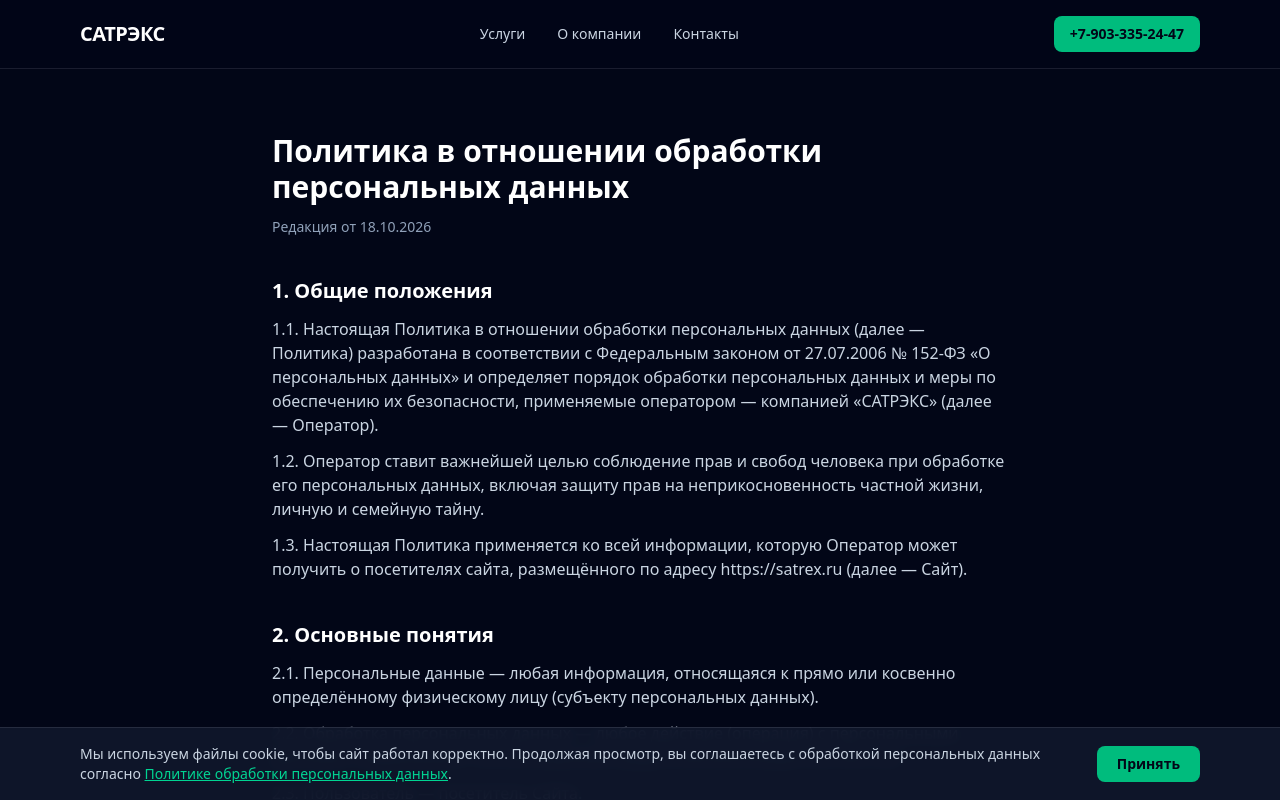
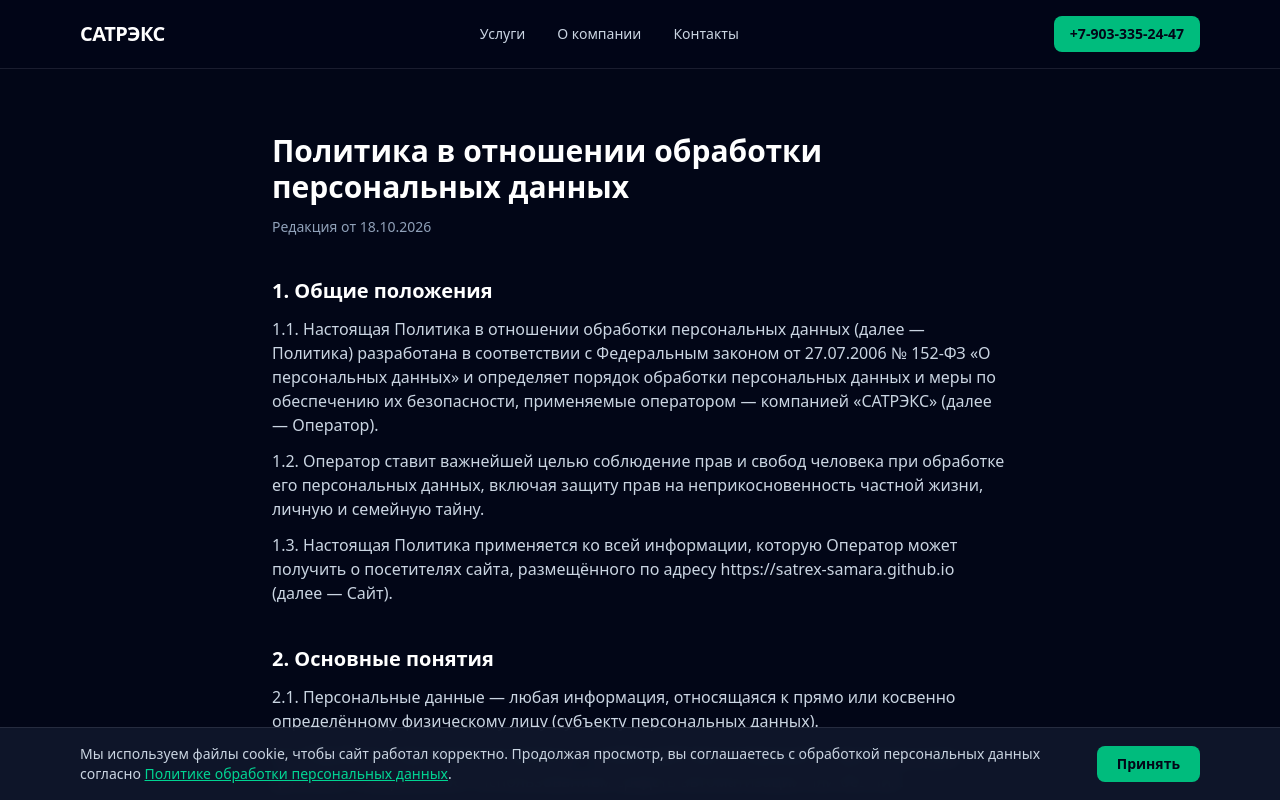
Before and after one commit to satrex-samara/satrex-samara.github.io, a Next.js app: page /privacy in a window 1280 px wide. Shown: the top 800 px of the page. Built offline with nearby package versions, Linux system fonts and the light colour scheme.

Commit message:
Point canonical URLs, JSON-LD, sitemap and robots at satrex-samara.github.io

```diff
--- a/app/layout.tsx
+++ b/app/layout.tsx
@@ -6,7 +6,7 @@ import CurrentYear from "./current-year";
 import CookieBanner from "./cookie-banner";
 
 export const metadata: Metadata = {
-  metadataBase: new URL("https://satrex.ru"),
+  metadataBase: new URL("https://satrex-samara.github.io"),
   title: "Железнодорожные грузоперевозки в Самаре — станция Кряж | САТРЭКС",
   description:
     "Железнодорожные грузоперевозки в Самаре и области: станция Кряж, предоставление вагонов, подача и уборка, погрузочно-разгрузочные работы, ж/д адрес грузополучателя. ☎ +7-903-335-24-47",
--- a/app/page.tsx
+++ b/app/page.tsx
@@ -12,7 +12,7 @@ const jsonLd = {
     {
       "@type": "LocalBusiness",
       name: "САТРЭКС",
-      url: "https://satrex.ru/",
+      url: "https://satrex-samara.github.io/",
       telephone: contacts.phoneHref.replace("tel:", ""),
       email: contacts.email,
       address: {
@@ -28,7 +28,7 @@ const jsonLd = {
     {
       "@type": "WebSite",
       name: "САТРЭКС",
-      url: "https://satrex.ru/",
+      url: "https://satrex-samara.github.io/",
     },
   ],
 };
--- a/app/privacy/page.tsx
+++ b/app/privacy/page.tsx
@@ -4,7 +4,7 @@ import { contacts } from "../lib/satrex";
 export const metadata: Metadata = {
   title: "Политика обработки персональных данных | САТРЭКС",
   description:
-    "Порядок обработки и защиты персональных данных посетителей сайта satrex.ru в соответствии с Федеральным законом № 152-ФЗ «О персональных данных».",
+    "Порядок обработки и защиты персональных данных посетителей сайта satrex-samara.github.io в соответствии с Федеральным законом № 152-ФЗ «О персональных данных».",
   alternates: { canonical: "/privacy/" },
 };
 
@@ -35,7 +35,7 @@ export default function PrivacyPage() {
         <p>
           1.3. Настоящая Политика применяется ко всей информации, которую
           Оператор может получить о посетителях сайта, размещённого по адресу
-          https://satrex.ru (далее — Сайт).
+          https://satrex-samara.github.io (далее — Сайт).
         </p>
       </div>
 
--- a/app/uslugi/[slug]/page.tsx
+++ b/app/uslugi/[slug]/page.tsx
@@ -36,7 +36,7 @@ export default async function ServicePage({
     ? services.filter((o) => related.includes(o.slug))
     : services.filter((o) => o.slug !== s.slug).slice(0, 2);
 
-  const site = "https://satrex.ru";
+  const site = "https://satrex-samara.github.io";
   const jsonLd = [
     {
       "@context": "https://schema.org",
```
Also changed, not shown: public/robots.txt, 1 other file (tests, documents, lock files or other folders).
